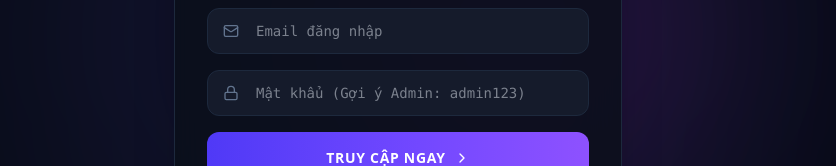
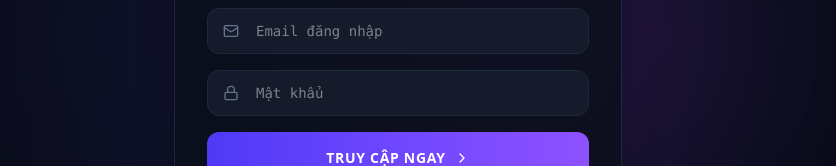
Before and after one commit to namdh09102-cmd/Globalsuccessai, a Next.js app: page /auth in a window 1280 px wide. Shown: the part 364-530 px from the top of the page, without its empty margins (242-1078 px from the left). Built offline with nearby package versions, Linux system fonts and the light colour scheme.

Commit message:
fix: remove mock password hint placeholder

```diff
--- a/src/app/auth/page.tsx
+++ b/src/app/auth/page.tsx
@@ -192,7 +192,7 @@ export default function AuthPage() {
               required
               value={password}
               onChange={(e) => setPassword(e.target.value)}
-              placeholder="Mật khẩu (Gợi ý Admin: admin123)"
+              placeholder="Mật khẩu"
               className="w-full bg-[#151B2B] border border-slate-800 text-slate-200 text-sm rounded-xl pl-12 pr-4 py-3 outline-none focus:border-indigo-500/50 focus:ring-1 focus:ring-indigo-500/50 transition-all font-mono"
             />
           </div>
```
